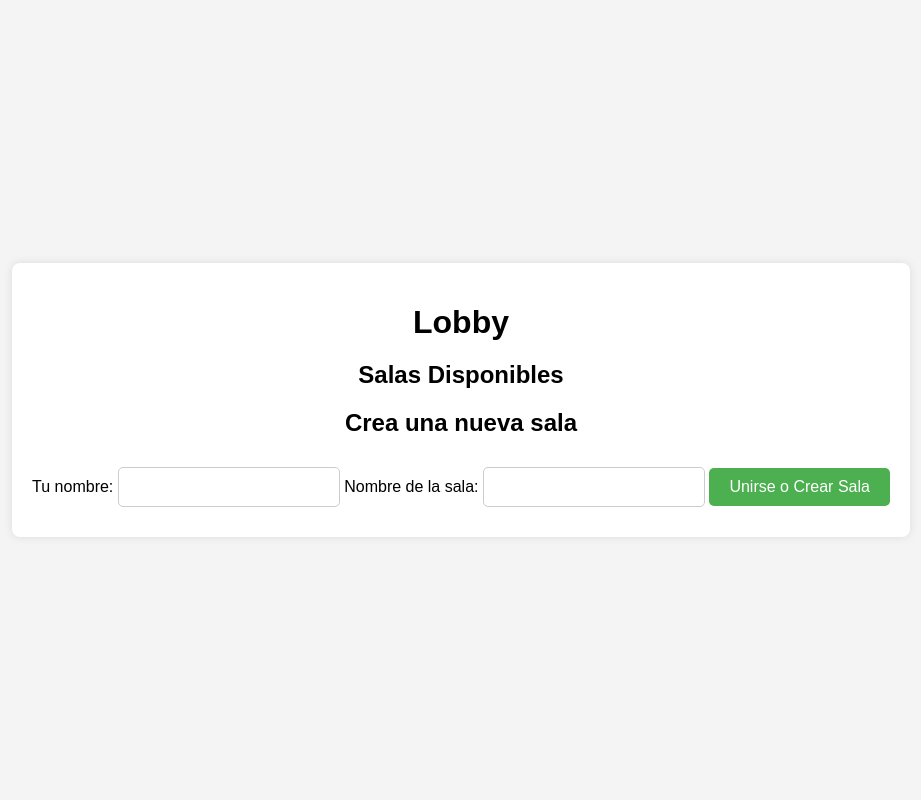
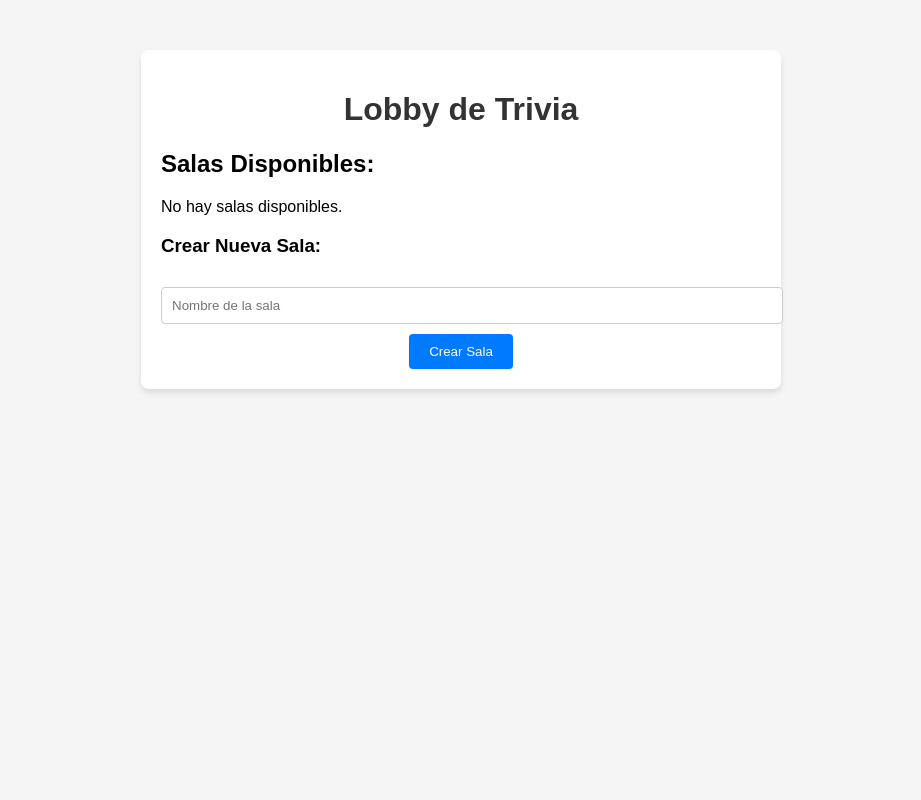
Before and after one commit to YamiDarknezz/Trivia-web, a Flask app: page /lobby in a window 1280 px wide. Shown: the whole page, without its empty margins (179-1100 px from the left). Run offline with Flask 3, Linux system fonts and the light colour scheme.

Commit message:
arreglo del error

```diff
--- a/app.py
+++ b/app.py
@@ -2,9 +2,8 @@ from flask import Flask, render_template, request, redirect, url_for
 
 app = Flask(__name__)
 
-# Almacenamos las salas en una lista temporal
-rooms = []
-players = {}
+# Diccionario para almacenar las salas y los jugadores en ellas
+rooms = {}
 
 @app.route('/')
 def index():
@@ -13,25 +12,20 @@ def index():
 @app.route('/lobby', methods=['GET', 'POST'])
 def lobby():
     if request.method == 'POST':
-        # Al ingresar el nombre, el jugador se registrará
-        username = request.form['username']
-        # Crear una sala nueva si no existe
-        room_name = request.form['room_name']
-
-        if room_name not in rooms:
-            rooms.append(room_name)
-
-        # Registramos al jugador en la sala
-        players[username] = room_name
-        return redirect(url_for('game', room_name=room_name))
+        # Crear una nueva sala
+        room_name = request.form.get('room_name')
+        if room_name and room_name not in rooms:
+            rooms[room_name] = []  # Lista vacía de jugadores
+        return redirect(url_for('lobby'))
 
     return render_template('lobby.html', rooms=rooms)
 
 @app.route('/game/<room_name>')
 def game(room_name):
-    # Aquí se mostrará la lista de jugadores en la sala
-    room_players = [player for player, room in players.items() if room == room_name]
-    return render_template('game.html', room_name=room_name, players=room_players)
+    if room_name in rooms:
+        return render_template('game.html', room_name=room_name)
+    else:
+        return "Sala no encontrada.", 404
 
 if __name__ == '__main__':
     app.run(debug=True)
--- a/static/css/style.css
+++ b/static/css/style.css
@@ -1,44 +1,65 @@
 body {
     font-family: Arial, sans-serif;
-    background-color: #f4f4f4;
-    display: flex;
-    justify-content: center;
-    align-items: center;
-    height: 100vh;
+    background-color: #f5f5f5;
     margin: 0;
+    padding: 0;
 }
 
 .container {
-    text-align: center;
-    background-color: #fff;
+    max-width: 600px;
+    margin: 50px auto;
     padding: 20px;
+    background: white;
     border-radius: 8px;
-    box-shadow: 0 0 10px rgba(0, 0, 0, 0.1);
+    box-shadow: 0 4px 6px rgba(0, 0, 0, 0.1);
 }
 
 h1 {
-    margin-bottom: 20px;
+    font-size: 2rem;
+    color: #333;
+    text-align: center;
 }
 
-input {
+form {
+    margin-top: 20px;
+    text-align: center;
+}
+
+input[type="text"] {
+    width: 100%;
     padding: 10px;
     margin: 10px 0;
-    width: 200px;
-    font-size: 16px;
-    border-radius: 5px;
     border: 1px solid #ccc;
+    border-radius: 4px;
 }
 
 button {
     padding: 10px 20px;
-    font-size: 16px;
-    background-color: #4CAF50;
+    background-color: #007bff;
     color: white;
     border: none;
-    border-radius: 5px;
+    border-radius: 4px;
     cursor: pointer;
 }
 
 button:hover {
-    background-color: #45a049;
+    background-color: #0056b3;
 }
+
+ul {
+    list-style-type: none;
+    padding: 0;
+}
+
+li {
+    margin: 10px 0;
+}
+
+a {
+    text-decoration: none;
+    color: #007bff;
+}
+
+a:hover {
+    text-decoration: underline;
+}
--- a/templates/index.html
+++ b/templates/index.html
@@ -4,15 +4,15 @@
     <meta charset="UTF-8">
     <meta name="viewport" content="width=device-width, initial-scale=1.0">
     <title>Trivia Multijugador</title>
-    <link rel="stylesheet" href="{{ url_for('static', filename='css/style.css') }}">
+    <link rel="stylesheet" href="static/css/style.css">
 </head>
 <body>
     <div class="container">
         <h1>Bienvenidos al Juego de Trivia</h1>
-        <form action="/game" method="POST">
+        <form action="/lobby" method="GET">
             <label for="username">Ingresa tu nombre:</label>
             <input type="text" id="username" name="username" required>
-            <button type="submit">Iniciar Juego</button>
+            <button type="submit">Entrar al Lobby</button>
         </form>
     </div>
 </body>
--- a/templates/lobby.html
+++ b/templates/lobby.html
@@ -3,28 +3,30 @@
 <head>
     <meta charset="UTF-8">
     <meta name="viewport" content="width=device-width, initial-scale=1.0">
-    <title>Lobby - Trivia Multijugador</title>
+    <title>Lobby de Trivia</title>
     <link rel="stylesheet" href="static/css/style.css">
 </head>
 <body>
     <div class="container">
-        <h1>Lobby</h1>
-        <h2>Salas Disponibles</h2>
-        <ul>
-            {% for room in rooms %}
-                <li><a href="{{ url_for('game', room_name=room) }}">{{ room }}</a></li>
-            {% endfor %}
-        </ul>
+        <h1>Lobby de Trivia</h1>
 
-        <h2>Crea una nueva sala</h2>
+        <h2>Salas Disponibles:</h2>
+        {% if rooms %}
+            <ul>
+                {% for room_name in rooms %}
+                    <li>
+                        <a href="{{ url_for('game', room_name=room_name) }}">{{ room_name }}</a>
+                    </li>
+                {% endfor %}
+            </ul>
+        {% else %}
+            <p>No hay salas disponibles.</p>
+        {% endif %}
+
+        <h3>Crear Nueva Sala:</h3>
         <form action="/lobby" method="POST">
-            <label for="username">Tu nombre:</label>
-            <input type="text" id="username" name="username" required>
-
-            <label for="room_name">Nombre de la sala:</label>
-            <input type="text" id="room_name" name="room_name" required>
-
-            <button type="submit">Unirse o Crear Sala</button>
+            <input type="text" name="room_name" placeholder="Nombre de la sala" required>
+            <button type="submit">Crear Sala</button>
         </form>
     </div>
 </body>
```
Also changed, not shown: templates/game.html (+4 -8 lines).
